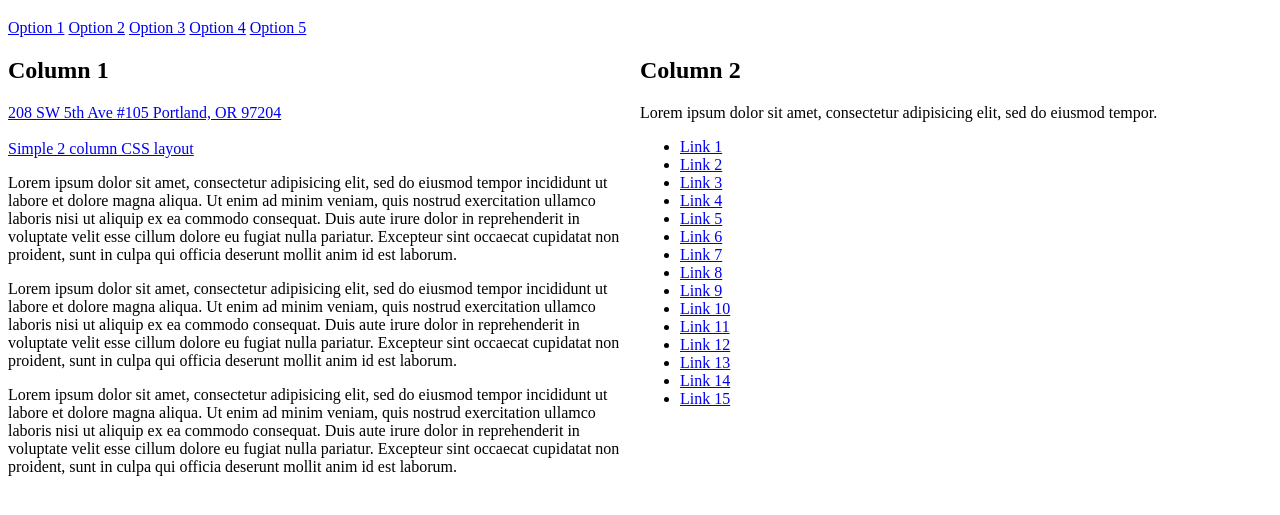
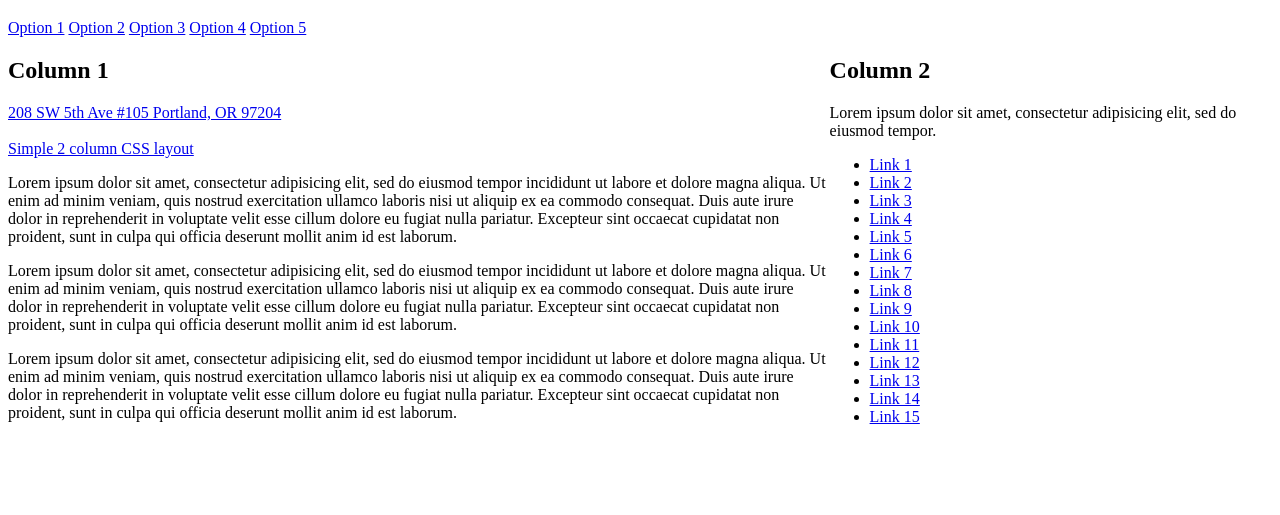
Before and after one commit to youssefk/layout-test-code-review, a plain HTML site: page index.html in a window 1280 px wide. Shown: the part 61-576 px from the top of the page. Drawn offline with Linux system fonts and the light colour scheme.

Commit message:
Adjust column widths to match reference image, change classes to ids.

```diff
--- a/css/styles.css
+++ b/css/styles.css
@@ -1,4 +1,9 @@
-.column {
+#column1 {
   float: left;
-  width: 50%;
+  width: 65%;
 }
+
+#column2 {
+  float: left;
+  width: 35%;
+}
--- a/index.html
+++ b/index.html
@@ -5,7 +5,7 @@
     <title>Layout Test Code Review</title>
   </head>
   <body>
-    <h1>Simple 2 column CSS layout, final layout</h1>
+    <h1 id="titlebar">Simple 2 column CSS layout, final layout</h1>
     <div id="navbar">
       <a href="http://example.com/option1">Option 1</a>
       <a href="http://example.com/option2">Option 2</a>
@@ -13,7 +13,7 @@
       <a href="http://example.com/option4">Option 4</a>
       <a href="http://example.com/option5">Option 5</a>
     </div>
-    <div class="column">
+    <div id="column1">
       <h2>Column 1</h2>
       <a href="https://goo.gl/maps/fel3W">208 SW 5th Ave #105 Portland, OR 97204</a>
       <br>
@@ -26,7 +26,7 @@
 
       <p>Lorem ipsum dolor sit amet, consectetur adipisicing elit, sed do eiusmod tempor incididunt ut labore et dolore magna aliqua. Ut enim ad minim veniam, quis nostrud exercitation ullamco laboris nisi ut aliquip ex ea commodo consequat. Duis aute irure dolor in reprehenderit in voluptate velit esse cillum dolore eu fugiat nulla pariatur. Excepteur sint occaecat cupidatat non proident, sunt in culpa qui officia deserunt mollit anim id est laborum.</p>
     </div>
-    <div class="column">
+    <div id="column2">
       <h2>Column 2</h2>
       <p>Lorem ipsum dolor sit amet, consectetur adipisicing elit, sed do eiusmod tempor.</p>
       <!--
```
